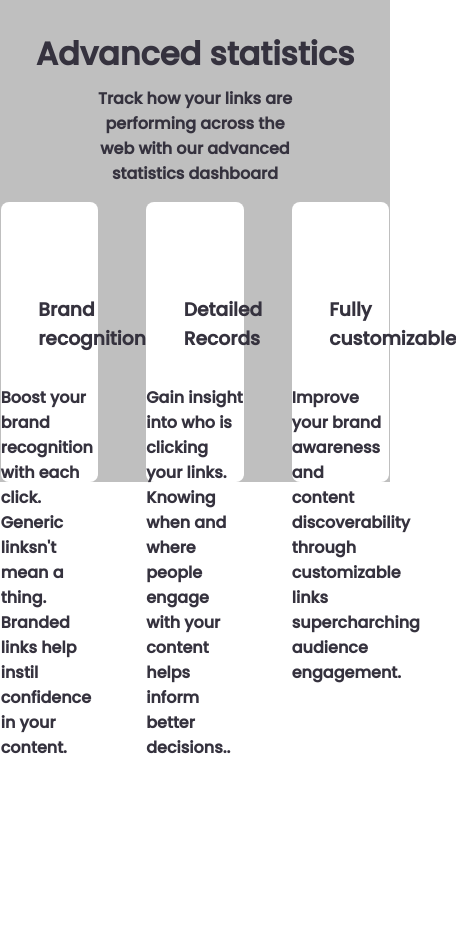
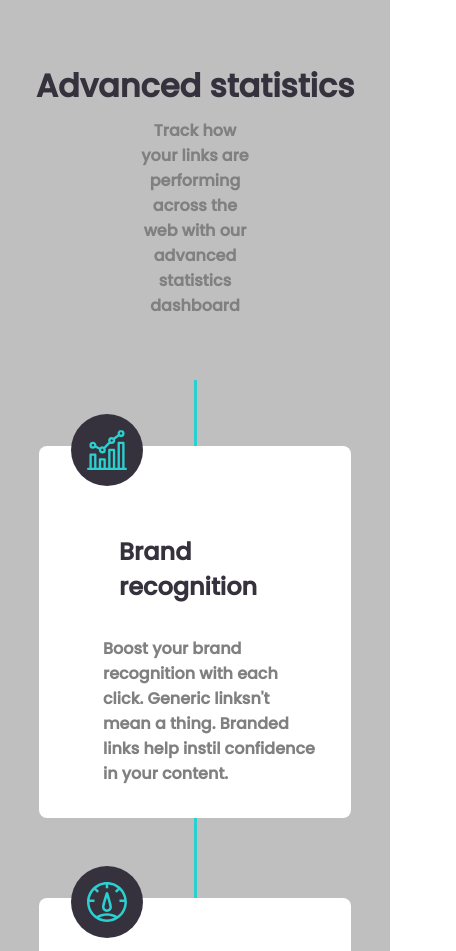
Before and after one commit to Blazrr/shortenUrl, a React (Create React App) app: page / in a window 390 px wide. Shown: the part 1049-2000 px from the top of the page, 456 px wide, since content can reach past the window. Before the commit the page ends 1809 px from the top, so only its background shows below. Built offline with nearby package versions, Linux system fonts and the light colour scheme.

Commit message:
just text

```diff
--- a/src/Components/Advanced.js
+++ b/src/Components/Advanced.js
@@ -1,5 +1,9 @@
 import React from 'react'
 import './styles/Advanced.css'
+import brand from '../images/icon-brand-recognition.svg'
+import detailed from '../images/icon-detailed-records.svg'
+import fully from '../images/icon-fully-customizable.svg'
+
 
 function Advanced() {
   return (
@@ -9,6 +13,7 @@ function Advanced() {
         <div className='cards'>
 
           <div className='brand card'>
+            <div className='image-div'><img  src={brand}  /></div>
             <h3>Brand recognition</h3>
             <p> Boost your brand recognition with each click. Generic linksn't mean a thing. Branded links help instil
                 confidence in your content.
@@ -17,6 +22,7 @@ function Advanced() {
           </div>
 
           <div className='detailed card'>
+          <div className='image-div'><img  src={detailed}  /></div>
             <h3>Detailed Records</h3>
             <p>
               Gain insight into who is clicking your links. Knowing when and where people engage with your content helps
@@ -24,7 +30,10 @@ function Advanced() {
             </p>
           </div>
 
+          <div className='blue-line'></div>
+
           <div className='fully card'>
+          <div className='image-div'><img  src={fully}  /></div>
             <h3>Fully customizable</h3>
             <p>
               Improve your brand awareness and content discoverability through customizable links supercharching audience engagement.
--- a/src/Components/Box.js
+++ b/src/Components/Box.js
@@ -27,7 +27,7 @@ export default function Box(props) {
 
 
   return (
-    <>
+
     <div className='Box' >
       <button className='cross' onClick={props.handleDelete}><ImCross/></button>
         <h1>{props.fullLink}</h1>
@@ -39,6 +39,6 @@ export default function Box(props) {
         </CopyToClipboard>
         </div>
     </div>
-    </>
+
   )
 }
--- a/src/Components/styles/Advanced.css
+++ b/src/Components/styles/Advanced.css
@@ -6,31 +6,81 @@
   font-weight: 700;
   background-color: hsl(0deg, 0%, 75%);
 }
+.advanced h1 {
+  margin-top: 2em;
+}
 .advanced h4 {
-  width: 50%;
+  width: 30%;
   text-align: center;
   margin: 0.5em auto 0 auto;
+  color: gray;
 }
 .advanced .cards {
   margin-top: 2em;
   display: flex;
   justify-content: center;
   align-items: center;
-  margin: 1em auto 0 auto;
+  margin: 3em auto 0 auto;
+}
+.advanced .cards .blue-line {
+  height: 5px;
+  width: 80%;
+  background-color: hsl(180deg, 66%, 49%);
+  position: absolute;
+}
+.advanced .cards .detailed {
+  margin-top: 4em;
+}
+.advanced .cards .fully {
+  margin-top: 8em;
 }
 .advanced .cards .card {
   width: 25% !important;
   background-color: white;
   margin-left: 1.5em;
   margin-right: 1.5em;
-  height: 280px;
+  padding: 1em 2em 2em 2em;
   border-radius: 8px;
   text-align: left !important;
+  position: relative;
+  z-index: 2;
+}
+.advanced .cards .card .image-div {
+  background-color: hsl(255deg, 11%, 22%) !important;
+  border-radius: 50%;
+  padding: 1em;
+  position: absolute;
+  top: -2em;
+  left: 2em;
+}
+.advanced .cards .card .image-div img {
+  display: block;
 }
 .advanced .cards .card h3 {
-  margin-top: 5em;
+  margin-top: 3em;
   margin-left: 2em !important;
+  color: hsl(255deg, 11%, 22%);
+  font-size: 1.5em;
 }
 .advanced .cards .card p {
   margin-top: 2em;
+  margin-left: 2em;
+  color: grey;
+}
+
+@media only screen and (max-width: 1200px) {
+  .advanced .cards {
+    flex-direction: column;
+    width: 80% !important;
+  }
+  .advanced .cards .blue-line {
+    height: 80% !important;
+    width: 3px !important;
+    background-color: hsl(180deg, 66%, 49%);
+    position: absolute;
+  }
+  .advanced .cards .card {
+    width: 100% !important;
+    margin-top: 5em !important;
+  }
 }/*# sourceMappingURL=Advanced.css.map */
--- a/src/Components/styles/Advanced.scss
+++ b/src/Components/styles/Advanced.scss
@@ -1,4 +1,7 @@
 .advanced{
+    h1{
+        margin-top: 2em;
+    }
     position: relative;
     text-align: center;
     margin-top: 2em;
@@ -6,32 +9,85 @@
     font-weight: 700;
     background-color: hsl(0, 0%, 75%);
     h4{
-        width: 50%;
+        width: 30%;
         text-align: center;
         margin: .5em auto 0 auto;
+        color: gray;
     }
     .cards{
         margin-top: 2em;
         display: flex;
         justify-content: center;
         align-items: center;
-        margin: 1em auto 0 auto;
+        margin: 3em auto 0 auto;
+        .blue-line{
+            height: 5px;
+            width: 80%;
+            background-color: hsl(180, 66%, 49%);
+            position: absolute;
+        }
+        .detailed{
+            margin-top: 4em;
+        }
+        .fully{
+            margin-top: 8em;
+        }
         .card{
             width: 25% !important;
             background-color: white;
             margin-left: 1.5em;
             margin-right: 1.5em;
-            height: 280px;
+            padding: 1em 2em 2em 2em;
             border-radius: 8px;
             text-align: left !important;
+            position: relative;
+            z-index: 2;
+
+            .image-div{
+                background-color: hsl(255, 11%, 22%) !important;
+                border-radius: 50%;
+                padding: 1em;
+                position: absolute;
+                top: -2em;
+                left: 2em;
+            img{
+                display: block;
+            }
+        }
             h3{
-                margin-top: 5em;
+                margin-top: 3em;
                 margin-left: 2em  !important;
+                color: hsl(255, 11%, 22%);
+                font-size: 1.5em;
             }
             p{
                 margin-top: 2em;
+                margin-left: 2em;
+                color: grey;
             }
         }
 
     }
 }
+
+@media only screen and (max-width: 1200px) {
+.advanced{
+
+    .cards{
+        flex-direction: column;
+        width: 80% !important;
+
+        .blue-line{
+            height: 80% !important;
+            width: 3px !important;
+            background-color: hsl(180, 66%, 49%);
+            position: absolute;
+        }
+        .card{
+         width: 100% !important;
+         margin-top: 5em !important;
+        }
+    }
+}
+
+}
--- a/src/Components/styles/Box.scss
+++ b/src/Components/styles/Box.scss
@@ -8,7 +8,7 @@
     display: flex;
     flex-direction: row;
     position: relative;
-    transition: all .2s ease-in;
+    transition: all .2s ease-in ;
     .isClicked{
         background-color: purple !important;
         transition: all .2s ease-in;
--- a/src/Components/styles/Textinput.css
+++ b/src/Components/styles/Textinput.css
@@ -11,7 +11,7 @@
 }
 .hero2 .shorten-box {
   position: relative;
-  background-color: rgb(139, 93, 139);
+  background-color: hsl(255deg, 11%, 22%);
   padding: 2em;
   width: 80%;
   margin: 2em auto 0 auto;
--- a/src/Components/styles/Textinput.scss
+++ b/src/Components/styles/Textinput.scss
@@ -10,7 +10,7 @@
   }
    .shorten-box{
     position: relative;
-    background-color: rgb(139, 93, 139);
+    background-color: hsl(255, 11%, 22%);
     padding: 2em;
     width: 80%;
     margin: 2em auto 0 auto;
```
Also changed, not shown: 2 other files (tests, documents, lock files or other folders).
